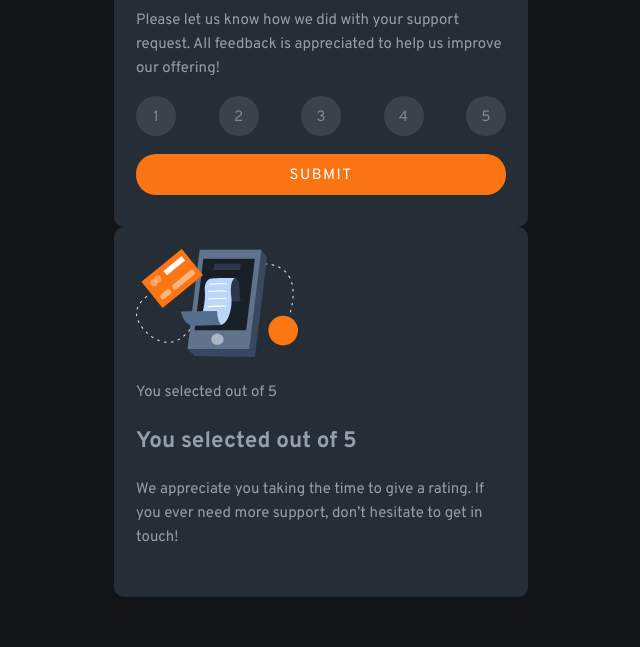
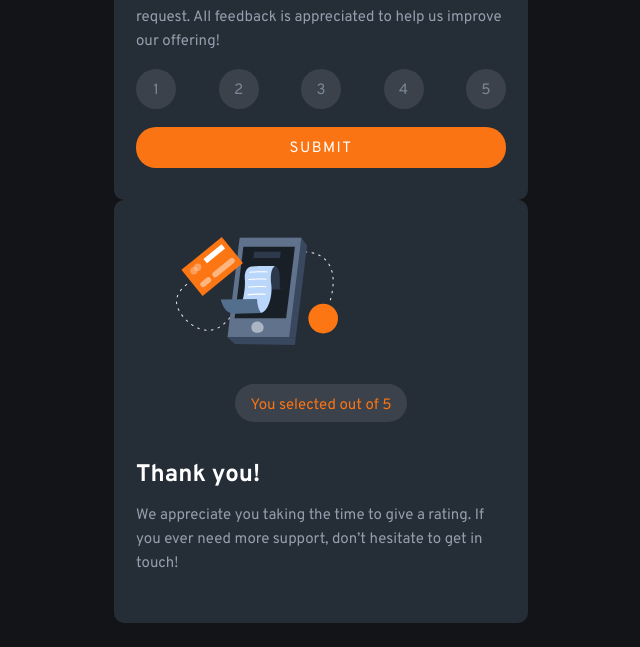
Before and after one commit to macsigner/web-pro-exercise-interactive-rating-component, a website built with Parcel: page index.html in a window 1280 px wide. Shown: the part 172-819 px from the top of the page, without its empty margins (319-959 px from the left). Built offline with nearby package versions, Linux system fonts and the light colour scheme.

Commit message:
Add back styling

```diff
--- a/index.html
+++ b/index.html
@@ -29,7 +29,7 @@
             <img src="images/icon-star.svg" alt="Star icon">
         </figure>
 
-        <h1>How did we do?</h1>
+        <h1 class="card__title">How did we do?</h1>
 
         <p>Please let us know how we did with your support request. All feedback is appreciated to help us improve our
             offering!</p>
@@ -44,11 +44,15 @@
         </form>
     </section>
     <section class="card">
-        <img src="images/illustration-thank-you.svg" width="162" height="108" alt="Thank you illustration">
+        <figure class="card__header-image">
+            <img src="images/illustration-thank-you.svg" width="162" height="108" alt="Thank you illustration">
+        </figure>
 
-        <p>You selected <span></span> out of 5</p>
+        <div class="card__info-wrapper">
+            <p class="card__info">You selected <span data-count></span> out of 5</p>
+        </div>
 
-        <h2>You selected <span></span> out of 5</h2>
+        <h2 class="card__title">Thank you!</h2>
 
         <p>We appreciate you taking the time to give a rating. If you ever need more support, don’t hesitate to get in
             touch!</p>
--- a/src/scss/imports/modules/_card.scss
+++ b/src/scss/imports/modules/_card.scss
@@ -71,4 +71,27 @@
         border-radius: 50%;
         background-color: rgba($color-white, .1);
     }
+
+    &__title {
+        margin-top: 1em;
+        margin-bottom: .4em;
+        font-size: 2.4rem;
+        line-height: 1.2;
+        color: $color-white;
+    }
+
+    &__info-wrapper {
+        text-align: center;
+    }
+
+    &__info {
+        display: inline-block;
+        margin-right: auto;
+        margin-left: auto;
+        border-radius: var(--rating-size);
+        padding: .7em 1em .4em;
+        line-height: 1.4;
+        color: $color-orange;
+        background-color: rgba($color-white, .1);
+    }
 }
```
